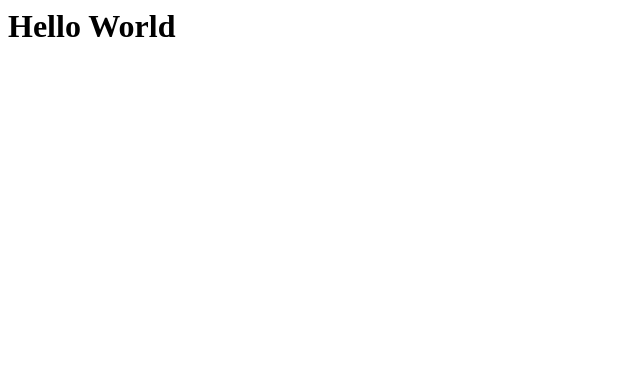
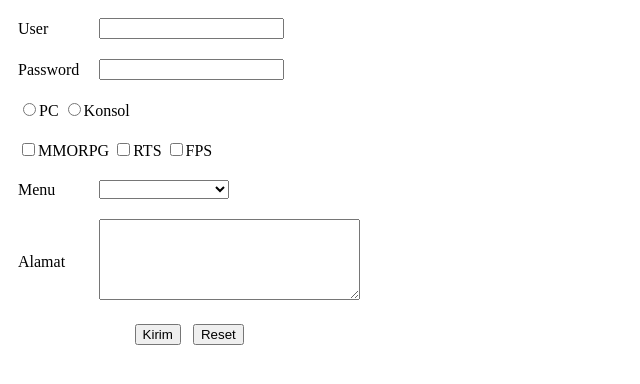
Before and after one commit to budifelt/kubo, a plain HTML site: page index.html in a window 1280 px wide. Shown: the whole page, without its empty margins (0-640 px from the left). Drawn offline with Linux system fonts and the light colour scheme.

Commit message:
Update index.html

```diff
--- a/index.html
+++ b/index.html
@@ -1 +1,60 @@
-<h1>Hello World<h1>
+<!DOCTYPE html>
+<html lang="en">
+<head>
+    <meta charset="UTF-8">
+    <meta name="viewport" content="width=device-width, initial-scale=1.0">
+    <meta http-equiv="X-UA-Compatible" content="ie=edge">
+    <title>Document</title>
+</head>
+<body>
+    <form action="">
+        <table border="0" cellpadding="10" cellspacing="0">
+            <tr>
+                <td><label for="user">User</label></td>
+                <td><input type="text" id="user"></td>
+            </tr>
+            <tr>
+                <td><label for="password">Password</label></td>
+                <td><input type="password" id="password"></td>
+            </tr>
+            <tr>
+                <td colspan="2">
+                    <input type="radio" id="pc" name="gaming"><label for="pc">PC</label>
+                    <input type="radio" id="konsol" name="gaming"><label for="konsol">Konsol</label>
+                </td>
+            </tr>
+            <tr>
+                <td colspan="2">
+                    <input type="checkbox" id="mmorpg"><label for="mmorpg">MMORPG</label>
+                    <input type="checkbox" id="rts"><label for="rts">RTS</label>
+                    <input type="checkbox" id="fps"><label for="fps">FPS</label>
+                </td>
+            </tr>
+            <tr>
+                <td><label for="menu">Menu</label></td>
+                <td>
+                    <select name="" id="menu">
+                        <option value=""></option>
+                        <option value="">Ayam paha kanan</option>
+                        <option value="">Ayam paha kiri</option>
+                        <option value="">Ayam ayaman</option>
+                    </select>
+                </td>
+            </tr>
+            <tr>
+                <td><label for="alamat">Alamat</label></td>
+                <td>
+                    <textarea name="" id="alamat" cols="30" rows="5"></textarea>
+                </td>
+            </tr>
+            <tr style="text-align: center;">
+                <td colspan="2">
+                    <button type="submit">Kirim</button>
+                    &nbsp;
+                    <button type="reset" value="">Reset</button>
+                </td>
+            </tr>
+        </table>
+    </form>
+</body>
+</html>
```
